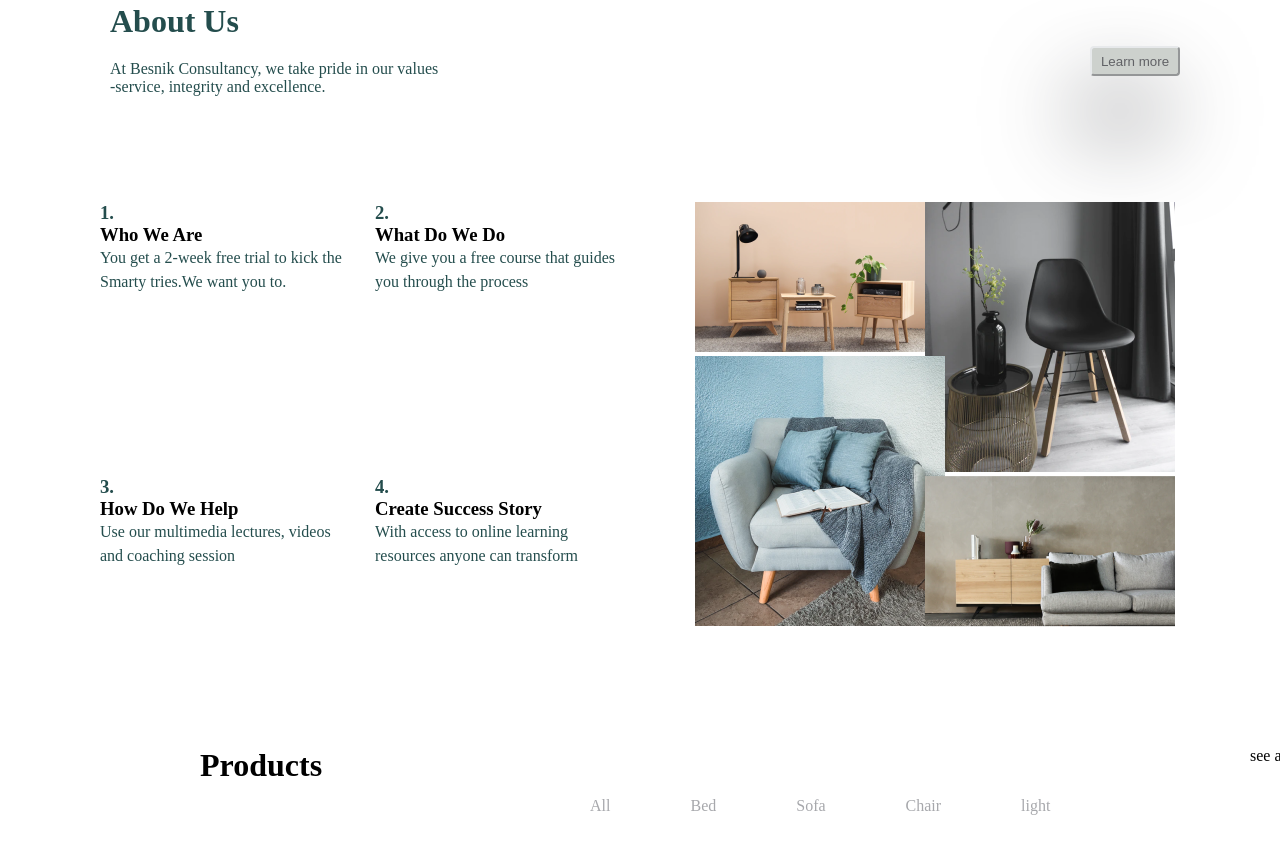
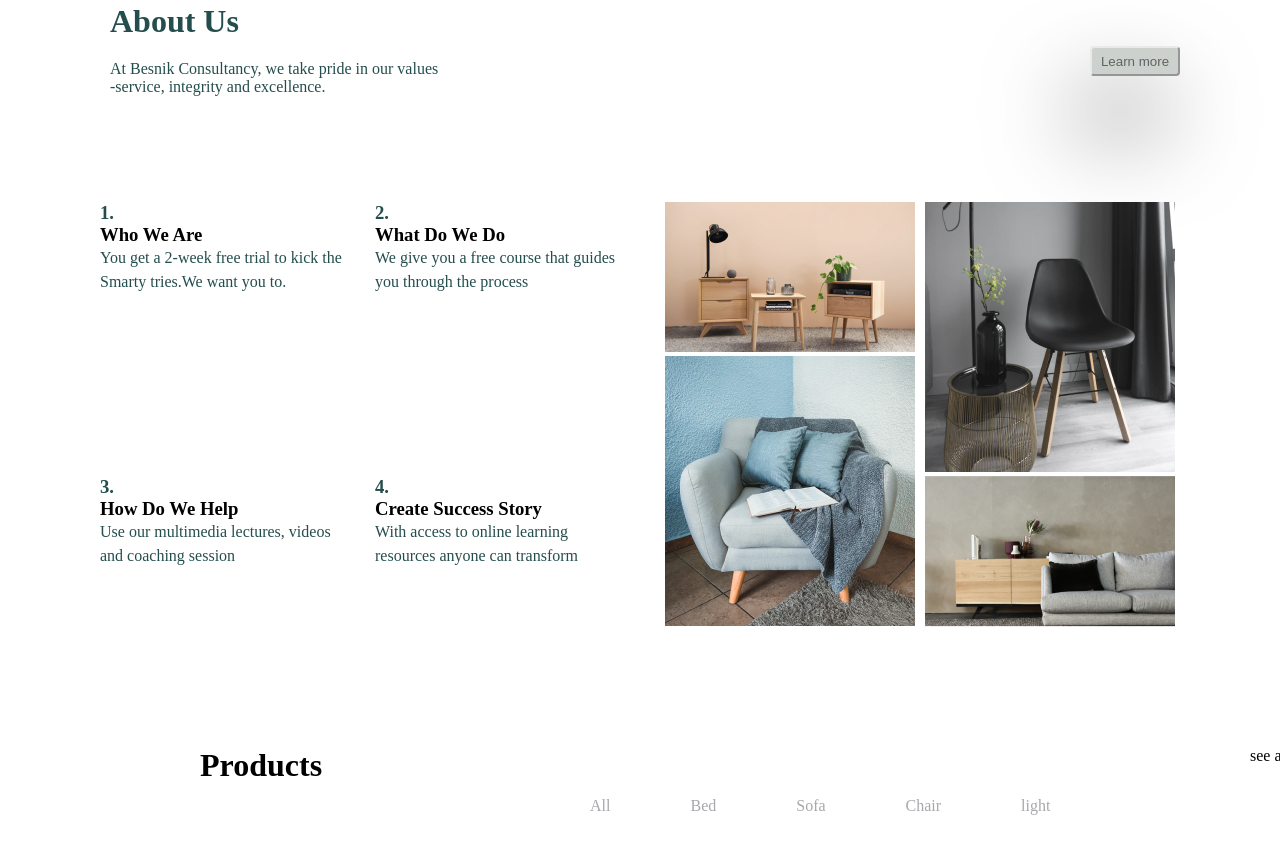
Before and after one commit to shungz/landing-page, a plain HTML site: page index.html in a window 1280 px wide. Shown: the part 1531-2399 px from the top of the page. Drawn offline with Linux system fonts and the light colour scheme; a script that the page names is missing.

Commit message:
Add files via upload

```diff
--- a/styles.css
+++ b/styles.css
@@ -330,7 +330,7 @@
 
     .grid-abt3 {
         width: 50px;
-        padding: 0px 45px;
+        padding: 0px 15px;
     }
 
     .grid-abt4{
@@ -346,7 +346,7 @@
 
      .grid-abt7 {
         width: 30px;
-          margin: -120px 45px;
+          margin: -120px 15px;
      }
 
 
@@ -631,7 +631,7 @@
         position: absolute;
         background-color: rgb(119, 119, 129);
         margin: 10px 50px;
-        width: 1300px;
+        width: 1100px;
         height: 1px;
     }
 
```
